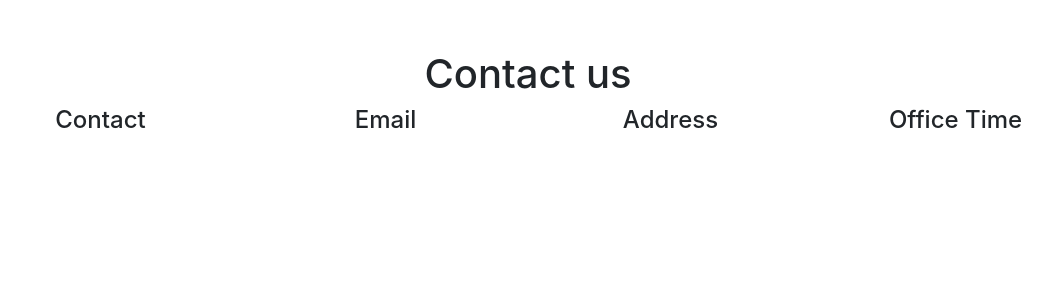
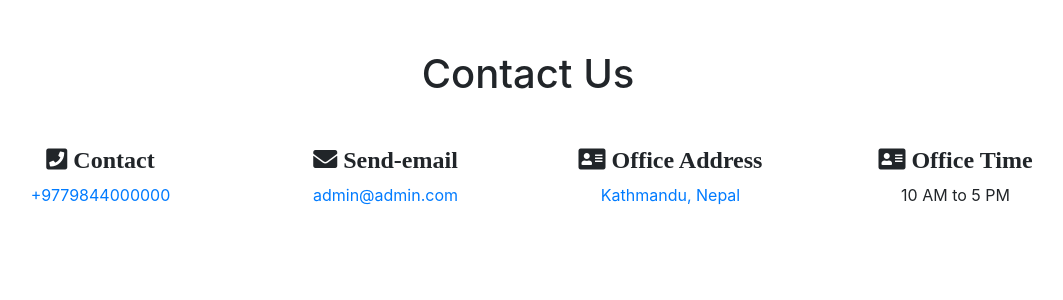
Before and after one commit to rthway/Hospital_Managment_Django, a Django app: page /contact/ in a window 1280 px wide. Shown: the part 56-356 px from the top of the page, without its empty margins (112-1175 px from the left). Run offline with Django 4.2, Linux system fonts and the light colour scheme.

Commit message:
Add some icon from fontawesome and contact details

```diff
--- a/hospital/templates/base.html
+++ b/hospital/templates/base.html
@@ -7,6 +7,7 @@
       <script src="https://cdn.jsdelivr.net/npm/jquery@3.6.4/dist/jquery.slim.min.js"></script>
       <script src="https://cdn.jsdelivr.net/npm/popper.js@1.16.1/dist/umd/popper.min.js"></script>
       <script src="https://cdn.jsdelivr.net/npm/bootstrap@4.6.2/dist/js/bootstrap.bundle.min.js"></script>
+      <link rel="stylesheet" href="https://use.fontawesome.com/releases/v5.7.0/css/all.css">
 
         <title>
             Hospital Management System
--- a/hospital/templates/contact.html
+++ b/hospital/templates/contact.html
@@ -2,23 +2,27 @@
 {% include 'navigation.html' %}
 
 
-
-{% block content%}
+{% block content %}
 <div class="container" style="margin-top: 50px;">
-    <h1 class="text-center">Contact us</h1>
-    <div class="row rt-5 text-center">
+    <h1 class="text-center">Contact Us</h1>
+    <div class="row mt-5 text-center">
       <div class="col-lg-3">
-        <h4>Contact</h4>
+        <h4><i class="fas fa-phone-square"> Contact</i></h4>
+        <p><a href="tel:+9779844000000">+9779844000000</a></p>
       </div>
       <div class="col-lg-3">
-        <h4>Email</h4>
+        <h4><i class="fas fa-envelope"> Send-email</i></h4>
+        <p><a href="mailto:admin@admin.com">admin@admin.com</a></p>
+
       </div>
       <div class="col-lg-3">
-        <h4>Address</h4>
+        <h4><i class="fas fa-address-card"> Office Address</i></h4>
+        <p><a href="http://maps.google.com/maps?q=kathmndu"> Kathmandu, Nepal</a></p>
       </div>
       <div class="col-lg-3">
-        <h4>Office Time</h4>
+        <h4><i class="fas fa-address-card"> Office Time</i></h4>
+        <p>10 AM to 5 PM</p>
       </div>
     </div>
-  </div>
-{% endblock content%}
+</div>
+{% endblock content %}
```
